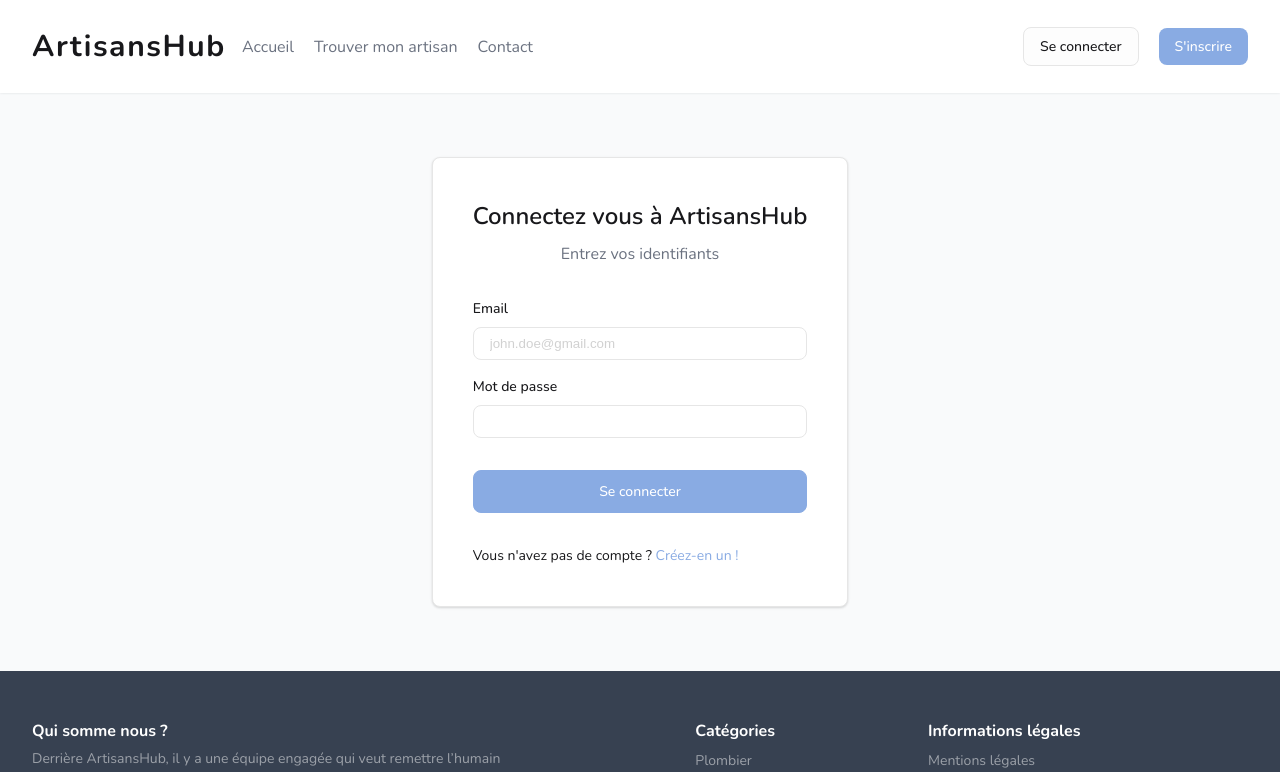
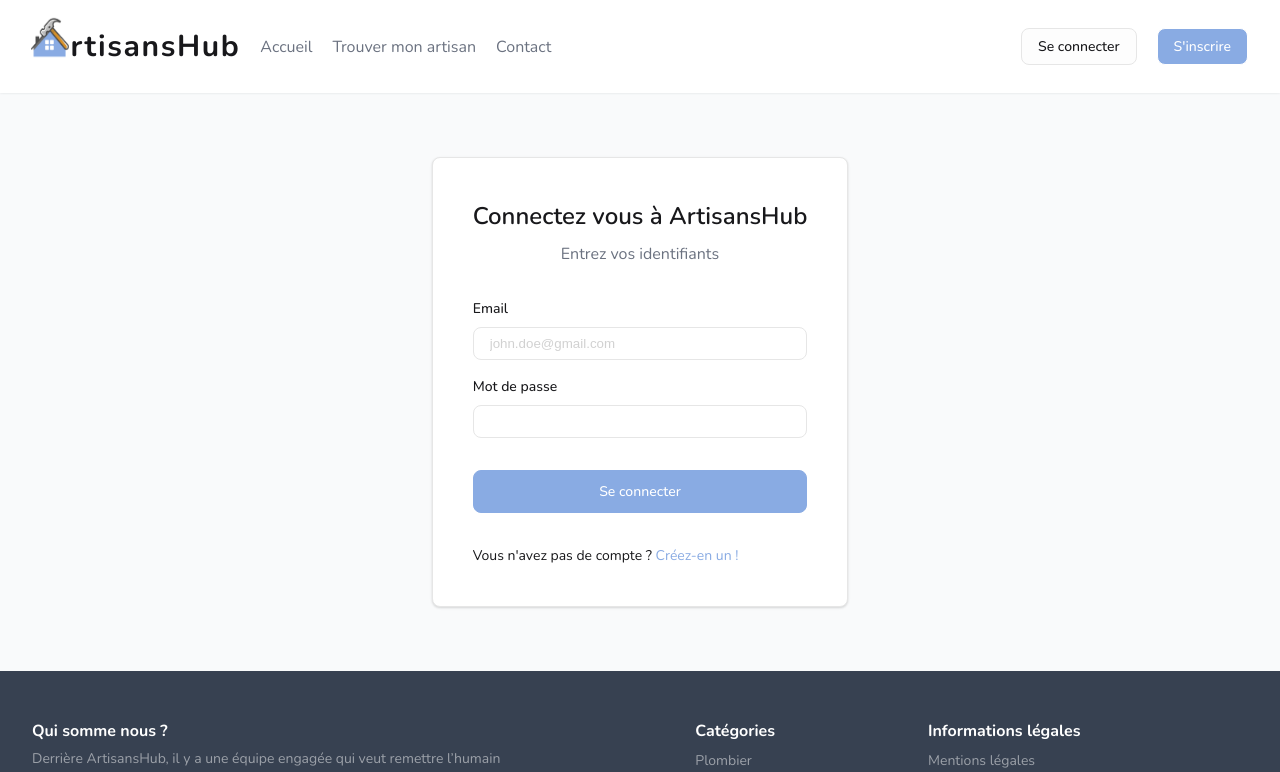
Before and after one commit to David-Hoang/artisanshub-front, a React (Vite) app: page /connexion in a window 1280 px wide. Shown: the top 772 px of the page. Built offline with nearby package versions, Linux system fonts and the light colour scheme.

Commit message:
add mobile menu + update header

```diff
--- a/src/assets/scss/_mixins.scss
+++ b/src/assets/scss/_mixins.scss
@@ -40,6 +40,8 @@
 
     font-size : $fs;
     font-weight : 500;
+    line-height: normal;
+    text-align: center;
     text-decoration: none;
 
     border-radius: var.$rounded-lg;
@@ -52,7 +54,7 @@
     @if $color == primary {
         background : var.$primary;
         color : var.$full-white;
-        border : none;
+        border : 1px solid;
         &:hover {
             background: rgba(var.$primary, 0.8);
         }
@@ -67,3 +69,15 @@
 
     }
 }
+
+@mixin default-input() {
+    padding : 0.5rem 1rem;
+    border : 1px #e6e6e6 solid ;
+    border-radius: var.$rounded-lg;
+}
+
+@mixin shadow-thin () {
+    box-shadow:
+    rgba(0, 0, 0, 0.1) 0px 1px 3px 0px,
+    rgba(0, 0, 0, 0.06) 0px 1px 2px 0px;
+}
--- a/src/components/Header.jsx
+++ b/src/components/Header.jsx
@@ -1,67 +1,98 @@
 import './Header.scss';
+import mainLogo from '../assets/img/logo/logo-192x192.png';
 import { Link } from "react-router-dom";
 import { FontAwesomeIcon } from '@fortawesome/react-fontawesome'
-import { faGripLines } from '@fortawesome/free-solid-svg-icons';
+import { faGripLines, faXmark } from '@fortawesome/free-solid-svg-icons';
 
-import { useContext } from "react";
+import { useContext, useState } from "react";
 import { AuthContext } from "../context/AuthContext.jsx";
 
 import Button from './Button.jsx';
+import NavMenu from './NavMenu.jsx';
 
 function Header() {
 
-    const {isLogged, handleLogout} = useContext(AuthContext)
+    const {isLogged, handleLogout} = useContext(AuthContext);
+    const [toggleMobileMenu, setToggleMobileMenu] = useState(false);
 
     return (
         <header>
             <nav className="main-menu">
-                <div className="logo-menu">
-                    <Link to="/" className="logo-name">ArtisansHub</Link>
+                <div className="desktop-list">
+                    <Link to="/" className="desktop-logo-menu">
+                        <img src={mainLogo} alt="Main logo" className="desktop-main-logo" />
+                        <p>
+                            rtisansHub
+                        </p>
+                    </Link>
 
-                    <ul className="menu">
-                        <li>
-                            <Link to="/">Accueil</Link>
-                        </li>
-                        <li>
-                            <Link to="/">Trouver mon artisan</Link>
-                        </li>
-                        <li>
-                            <Link to="/">Contact</Link>
-                        </li>
+                    <ul className="desktop-menu-nav">
+                        <NavMenu />
                     </ul>
                 </div>
 
-                <ul className="auth-btn">
+                <div className="desktop-auth-btn">
                     { isLogged ? (
                         <>
-                            <li>
                             <Button link="/connexion" className="btn-secondary">
                                 Mon profil
                             </Button>
-                            </li>
-                            <li>
                             <Button className="btn-primary" onClick={handleLogout}>
                                 Déconnexion
                             </Button>
-                            </li>
                         </>
                     )
                     : (
                         <>
-                            <li>
                             <Link to="/connexion" className="a-btn-secondary">Se connecter</Link>
-                            </li>
-                            <li>
                             <Link to="/inscription" className="a-btn-primary">S'inscrire</Link>
-                            </li>
                         </>
                     )}
-                </ul>
+                </div>
 
-                <Button className="toggle-menu">
+                <Button className="toggle-menu" onClick={e => setToggleMobileMenu(!toggleMobileMenu)}>
                     <FontAwesomeIcon icon={faGripLines} />
                 </Button>
             </nav>
+            { toggleMobileMenu &&
+                <div className="mobile-menu" onClick={e => setToggleMobileMenu(!toggleMobileMenu)}>
+                    <div className="mobile-list" onClick={e => e.stopPropagation()}>
+                        <Button className="close-mobile-menu" onClick={e => setToggleMobileMenu(!toggleMobileMenu)}>
+                            <FontAwesomeIcon icon={faXmark} />
+                        </Button>
+
+                        <div className="mobile-logo-wrapper">
+                            <Link to="/" className="mobile-logo-menu">
+                                <img src={mainLogo} alt="Main logo" className="mobile-main-logo" />
+                                <p>
+                                    rtisansHub
+                                </p>
+                            </Link>
+                        </div>
+
+                        <ul className="mobile-menu-nav">
+                            <NavMenu />
+                        </ul>
+                        <div className="mobile-auth-btn">
+                            { isLogged ? (
+                                <>
+                                    <Button link="/connexion" className="btn-secondary">
+                                        Mon profil
+                                    </Button>
+                                    <Button className="btn-primary" onClick={handleLogout}>
+                                        Déconnexion
+                                    </Button>
+                                </>
+                            ) : (
+                                <>
+                                    <Link to="/connexion" className="a-btn-secondary">Se connecter</Link>
+                                    <Link to="/inscription" className="a-btn-primary">S'inscrire</Link>
+                                </>
+                            )}
+                        </div>
+                    </div>
+                </div>
+            }
         </header>
     );
 }
--- a/src/components/Header.scss
+++ b/src/components/Header.scss
@@ -21,43 +21,48 @@ header {
         align-items: center;
         justify-content: space-between;
 
-        & div.logo-menu {
-
+        & div.desktop-list {
             display : flex;
             align-items: center;
-            gap : var.$gap-base;
 
-            & a.logo-name {
+            & a.desktop-logo-menu {
                 font-size : var.$txt-3xl;
                 font-weight : 700;
                 letter-spacing: 0.1rem;
+
+                display : flex;
+
+                & img.desktop-main-logo{
+                    width : 2.4rem;
+                    height : auto;
+                    transform: translate(-1px, -9px);
+                }
             }
 
-            & ul.menu {
+            & ul.desktop-menu-nav {
                 display : none;
 
                 @media screen and (min-width : var.$bp-md) {
-
                     display: flex;
                     list-style: none;
                     padding-left: 0;
                     align-items: center;
+                    gap: var.$gap-sm;
+                }
+                @media screen and (min-width : var.$bp-lg) {
                     gap: var.$gap-xl;
+                }
+            }
+            @media screen and (min-width : var.$bp-md) {
+                gap: var.$gap-sm;
+            }
 
-
-                    & li a {
-                        font-size : var.$txt-base;
-                        text-decoration: none;
-                        color : var.$gray;
-                        &:visited {
-                            color : var.$gray;
-                        }
-                    }
-                }
+            @media screen and (min-width : var.$bp-lg) {
+                gap: var.$gap-xl;
             }
         }
 
-        & ul.auth-btn {
+        & div.desktop-auth-btn {
             display : none;
 
             & a.a-btn-secondary {
@@ -71,14 +76,112 @@ header {
             @media screen and (min-width : var.$bp-md) {
                 display: flex;
                 align-items: center;
-                gap : var.$gap-xl;
+                gap: var.$gap-sm;
+            }
+
+            @media screen and (min-width : var.$bp-lg) {
+                gap: var.$gap-xl;
             }
         }
 
         & button.toggle-menu {
+            @include mxn.btn('secondary');
+
+            cursor: pointer;
+
             @media screen and (min-width : var.$bp-md) {
                 display : none;
             }
         }
     }
+
+    & div.mobile-menu {
+        position : fixed;
+        background-color: rgba(#000000, 0.35);
+        inset : 0;
+
+        cursor: pointer;
+
+        @media screen and (min-width : var.$bp-md) {
+            display : none;
+        }
+
+        & div.mobile-list {
+            box-shadow: 0px 3px 8px 6px rgba(0,0,0,0.24);
+            position : absolute;
+            background-color: var.$full-white;
+            height: 98vh;
+            width: 300px;
+            animation : mobile-slider-in 0.3s ease-out;
+            right : 1vw;
+            top : 1vh;
+            border-radius: var.$rounded-lg;
+
+            cursor: default;
+
+            display : flex;
+            flex-direction: column;
+            justify-content: center;
+            gap : 2rem;
+
+            padding: 3rem 1rem;
+
+            & button.close-mobile-menu {
+                @include mxn.btn('secondary');
+                position : absolute;
+                right : 1rem;
+                top : 0.85rem;
+            }
+            & div.mobile-logo-wrapper {
+                display : flex;
+                justify-content: center;
+
+                & a.mobile-logo-menu {
+                    font-size : var.$txt-3xl;
+                    font-weight : 700;
+                    letter-spacing: 0.1rem;
+
+                    display : flex;
+
+                    & img.mobile-main-logo{
+                        width : 2.4rem;
+                        height : auto;
+                        transform: translate(-1px, -9px);
+                    }
+                }
+            }
+
+            & ul.mobile-menu-nav {
+                flex-grow: 1;
+
+                display: flex;
+                flex-direction: column;
+                align-items: end;
+                justify-content: center;
+                list-style: none;
+                padding-left: 0;
+                gap: 2rem;
+            }
+
+            & div.mobile-auth-btn {
+                display : flex;
+                gap : 0.5rem;
+
+                & a.a-btn-secondary {
+                    @include mxn.a-btn("secondary", var.$txt-sm);
+                    width : 100%
+                }
+
+                & a.a-btn-primary {
+                    @include mxn.a-btn("primary", var.$txt-sm);
+                    width : 100%
+                }
+            }
+        }
+    }
 }
+
+@keyframes mobile-slider-in {
+    from {right : -300px}
+    to {right : 1vw}
+}
--- /dev/null
+++ b/src/components/NavMenu.jsx
@@ -0,0 +1,20 @@
+import './NavMenu.scss';
+import { Link } from "react-router-dom";
+
+function NavMenu() {
+    return (
+        <>
+            <li>
+                <Link to="/">Accueil</Link>
+            </li>
+            <li>
+                <Link to="/">Trouver mon artisan</Link>
+            </li>
+            <li>
+                <Link to="/">Contact</Link>
+            </li>
+        </>
+    );
+}
+
+export default NavMenu;
--- /dev/null
+++ b/src/components/NavMenu.scss
@@ -0,0 +1,23 @@
+@use "../assets/scss/variables" as var;
+@use "../assets/scss/mixins" as mxn;
+@use "../assets/scss/extends" as ext;
+
+li a {
+    font-size : var.$txt-base;
+    text-decoration: none;
+    color : var.$gray;
+    letter-spacing: -0.5px;
+
+    &:visited {
+        color : var.$gray;
+    }
+
+    &:hover {
+        color : var.$primary;
+        transition: all 0.1s;
+    }
+
+    @media screen and (min-width : var.$bp-lg) {
+        letter-spacing: normal;
+    }
+}
--- a/src/components/form/Input.scss
+++ b/src/components/form/Input.scss
@@ -13,7 +13,7 @@ div.input-wrapper {
     }
 
     & input {
-        @extend .main-input;
+        @include mxn.default-input;
     }
 
 }
--- a/src/pages/Login.scss
+++ b/src/pages/Login.scss
@@ -5,8 +5,7 @@
 main {
 
     & form.login-form {
-        @extend .shadow-thin;
-
+        @include mxn.shadow-thin;
         background-color: var.$full-white;
         padding : 2.5rem;
         border : 1px #e6e6e6 solid ;
--- a/src/pages/Register.scss
+++ b/src/pages/Register.scss
@@ -5,7 +5,8 @@
 main {
 
     & form.register-form {
-        @extend .shadow-thin;
+        @include mxn.shadow-thin;
+
         background-color: var.$full-white;
         padding : 2.5rem;
         border : 1px #e6e6e6 solid ;
```
Also changed, not shown: src/assets/scss/_extends.scss (+0 -12 lines), src/assets/img/logo/logo-192x192.png (added), src/assets/img/logo/logo-512x512.png (added). Lines whose indentation alone changed are shown as unchanged.
